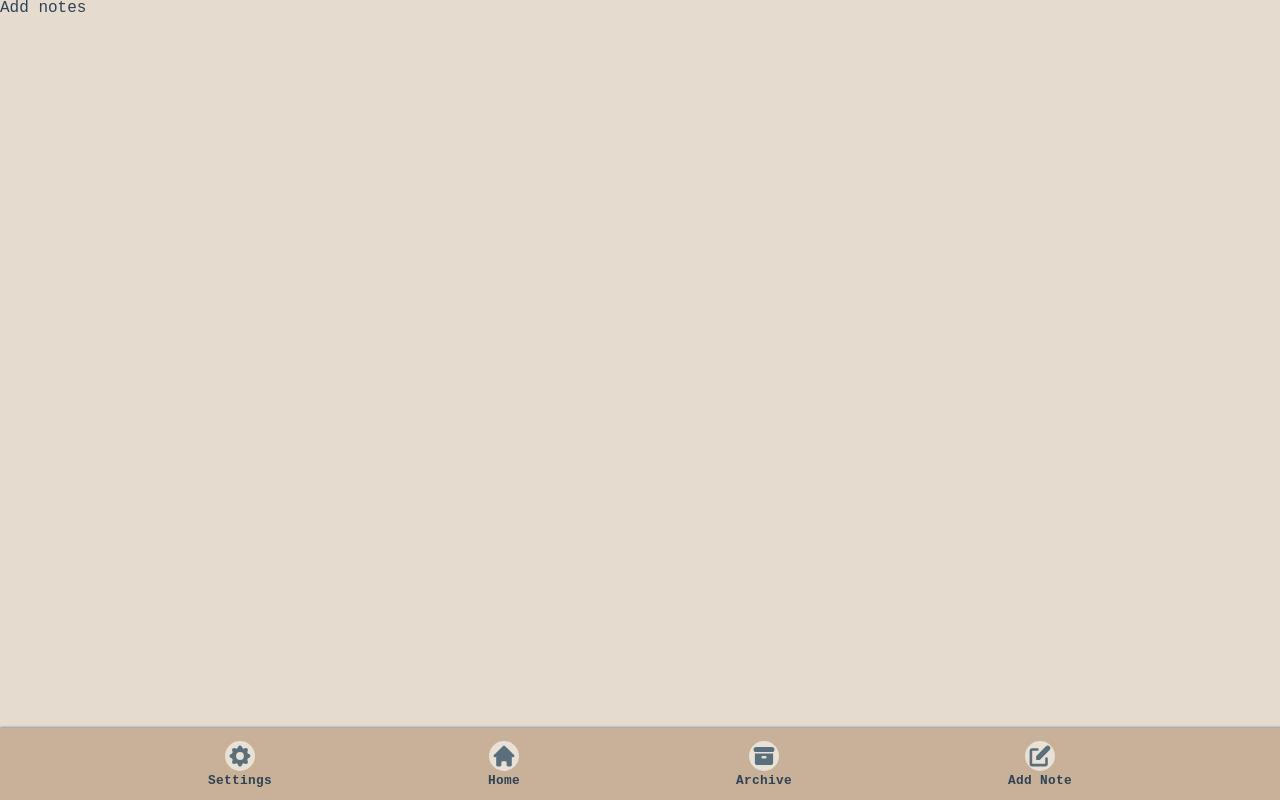
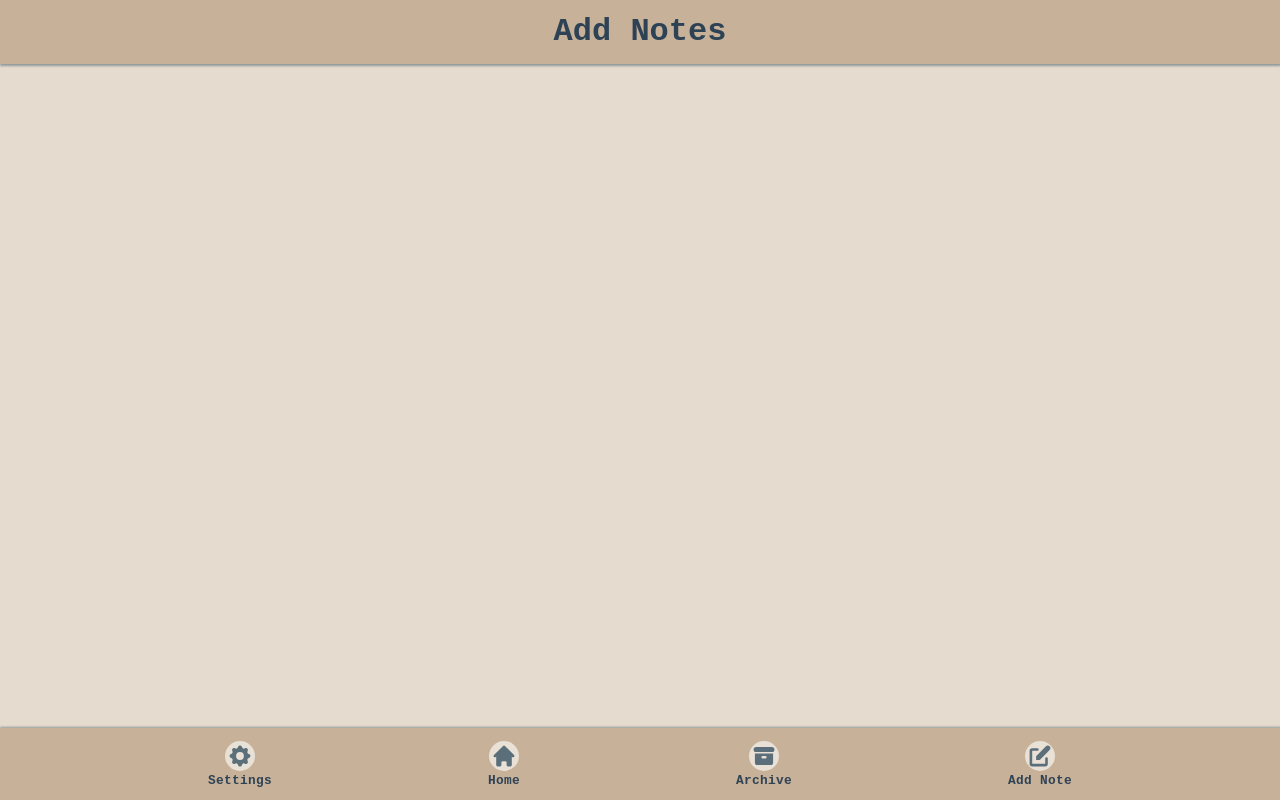
Before and after one commit to KainNhantumbo/Nava-Notes-App, a React (Create React App) app: page /pages/AddNote in a window 1280 px wide. Built offline with nearby package versions, Linux system fonts and the light colour scheme.

Commit message:
Adição de componente Header nos rotas AddNote, Settings e Archive

```diff
--- a/src/components/Header.jsx
+++ b/src/components/Header.jsx
@@ -1,15 +1,11 @@
 import React from 'react';
 import { HeaderStyled } from '../styles/styles';
-import { SearchBox } from './SearchBox';
 
-const Header = ({title, inputEvent, buttonEvent}) => {
+const Header = ({title, child }) => {
     return (
         <HeaderStyled className='headerContainer'>
             <h1>{title}</h1>
-            <SearchBox
-                inputEvent={ inputEvent }
-                buttonEvent={ buttonEvent }
-            />
+            { child  }
         </HeaderStyled>
     );
 }
--- a/src/pages/AddNote.jsx
+++ b/src/pages/AddNote.jsx
@@ -1,10 +1,11 @@
+import Header from '../components/Header';
+
 export default function AddNote () {
+
 
   return (
     <>
-      <>
-      <p>Add notes</p>
-      </>
+      <Header title={'Add Notes'} />
     </>
   );
 }
--- a/src/pages/Archive.jsx
+++ b/src/pages/Archive.jsx
@@ -1,8 +1,10 @@
+import Header from '../components/Header';
+
 export default function Archive () {
 
   return (
     <>
-
+      <Header title={'Archived Notes'} />
     </>
   );
 }
--- a/src/pages/Home.jsx
+++ b/src/pages/Home.jsx
@@ -1,11 +1,11 @@
 import Header from '../components/Header';
+import { SearchBox } from '../components/SearchBox';
 import NotesPackage from '../components/NotesPackage';
 import ConfirmModal from '../components/ConfirmModal';
 import { retrieveNotes } from '../scripts/functions';
 import { ShowModal } from '../scripts/functions';
 
 const Home = () => {
-
   const { removeModal, renderConfirmModal, visible } = ShowModal();
 	var notesData = retrieveNotes();
 	// notesData = [];
@@ -15,7 +15,9 @@ const Home = () => {
 
   return (
     <>
-      <Header title="Notes"/>
+      <Header title="Notes"
+				child={<SearchBox />}
+			/>
 			<NotesPackage
 				eventRemoveBtn={renderConfirmModal}
 				notesData={notesData}
--- a/src/pages/Settings.jsx
+++ b/src/pages/Settings.jsx
@@ -1,8 +1,10 @@
+import Header from '../components/Header';
+
 export default function Settings () {
 
   return (
     <>
-
+      <Header title={'Settings'} />
     </>
   );
 }
```
